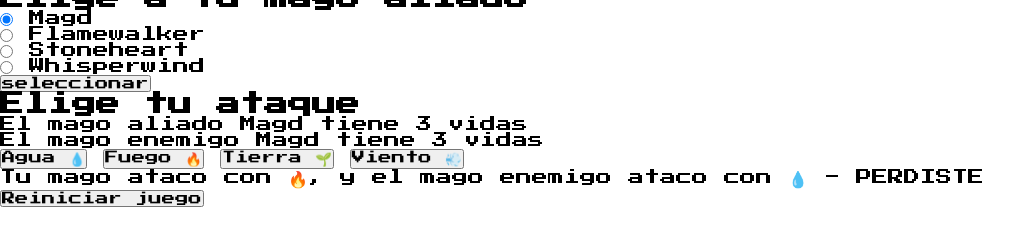
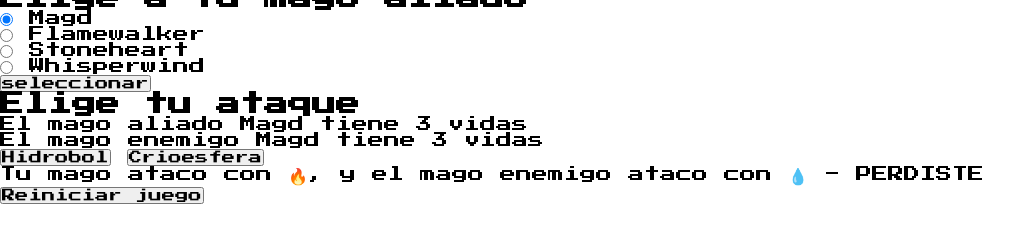
Before and after one commit to ETZADEV/desafio-arcano, a plain HTML site: page index.html in a window 1280 px wide. Both pictures are taken after a click on the button "seleccionar". Shown: the part 54-300 px from the top of the page, without its empty margins (0-1035 px from the left). Drawn offline with Linux system fonts and the light colour scheme.

Commit message:
feat: :sparkles: Agregar selección de ataque del mago seleccionado por el jugador

```diff
--- a/index.html
+++ b/index.html
@@ -42,10 +42,12 @@
       </p>
 
       <p>
-        <button type="button" id="btn-water">Agua 💧</button>
+        <button type="button" id="btn-attack1">1</button>
+        <button type="button" id="btn-attack2">2</button>
+        <!-- <button type="button" id="btn-water">Agua 💧</button>
         <button type="button" id="btn-fire">Fuego 🔥</button>
         <button type="button" id="btn-earth">Tierra 🌱</button>
-        <button type="button" id="btn-wind">Viento 💨</button>
+        <button type="button" id="btn-wind">Viento 💨</button> -->
       </p>
     </section>
 
--- a/js/main.js
+++ b/js/main.js
@@ -2,6 +2,7 @@ const initGame = () => {
   const selectWizard = document.getElementById("select-wizard");
 
   selectWizard.addEventListener("click", selectWizards);
+  attack();
 };
 
 const selectWizards = () => {
@@ -15,14 +16,48 @@ const selectWizardUser = () => {
   ).value;
   const allyWizard = document.getElementById("ally-wizard");
 
+  selectAttack(wizardUser.toLowerCase());
   allyWizard.innerHTML = wizardUser;
 };
 
 const selectWizardEnemy = () => {
   const enemyWizard = document.getElementById("enemy-wizard");
   const wizards = ["Magd", "Flamewalker", "Stoneheart", "Whisperwind"];
+  const wizardSelected = wizards[random(3, 0)];
 
-  enemyWizard.innerHTML = wizards[random(3, 0)];
+  enemyWizard.innerHTML = wizardSelected;
+};
+
+const selectAttack = (wizard) => {
+  const attack1 = document.getElementById("btn-attack1");
+  const attack2 = document.getElementById("btn-attack2");
+  const magd = ["Hidrobol", "Crioesfera"];
+  const flamewalker = ["Llamarada", "Ignición"];
+  const stoneheart = ["Rocío sísmico", "Túmulo"];
+  const whisperwind = ["Zumbido", "Tornado"];
+  const attacks = { magd, flamewalker, stoneheart, whisperwind };
+
+  let attackValue1 = attacks[wizard][0];
+  let attackValue2 = attacks[wizard][1];
+
+  attack1.innerHTML = attackValue1;
+  attack2.innerHTML = attackValue2;
+
+  attack1.setAttribute("value", attackValue1);
+  attack2.setAttribute("value", attackValue2);
+};
+
+const attack = () => {
+  const attack1 = document.getElementById("btn-attack1");
+  const attack2 = document.getElementById("btn-attack2");
+
+  attack1.addEventListener("click", () =>
+    console.log(`Ataca con ${attack1.getAttribute("value")}`)
+  );
+
+  attack2.addEventListener("click", () =>
+    console.log(`Ataca con ${attack2.getAttribute("value")}`)
+  );
 };
 
 const random = (max, min) => Math.floor(Math.random() * (max - min + 1) + min);
```
Also changed, not shown: img/atack/basicAtack/1.gif, img/atack/basicAtack/2.gif, img/atack/basicAtack/3.gif, img/atack/basicAtack/4.gif, img/atack/strongAtack/1.gif, img/atack/strongAtack/2.gif, img/atack/strongAtack/3.gif, img/atack/strongAtack/4.gif.
